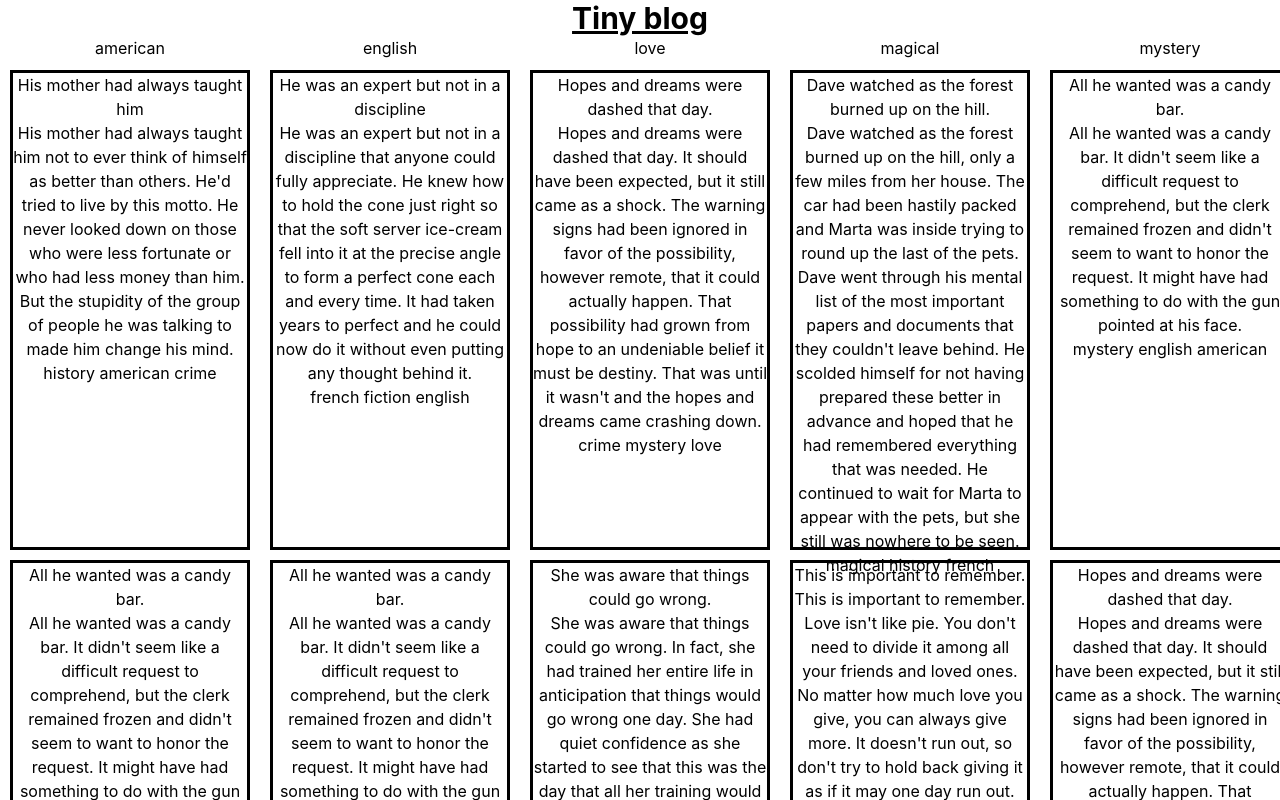
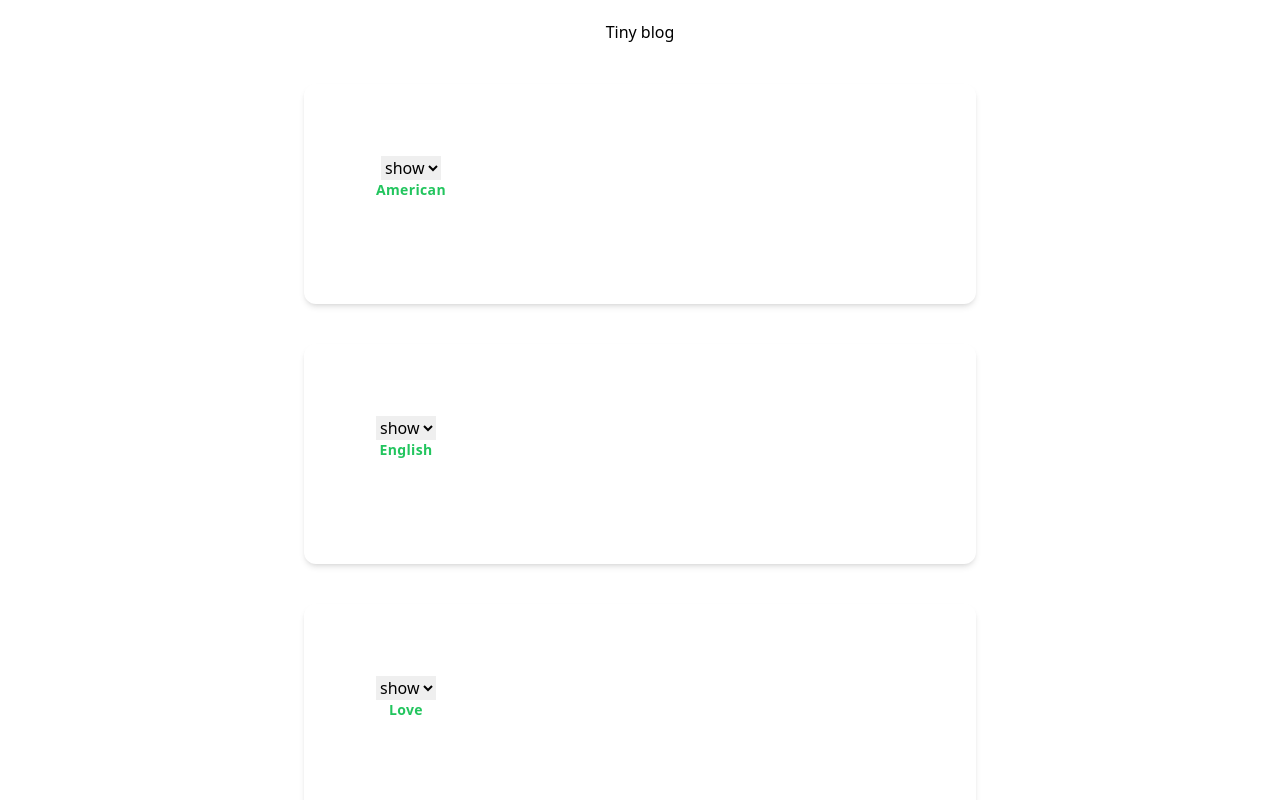
Before and after one commit to Farhana-Ahmed/PGP-tinyblog, a React (Create React App) app in the folder tinyblog/: page / in a window 1280 px wide. Shown: the top 800 px of the page. Built offline with nearby package versions, Linux system fonts and the light colour scheme.

Commit message:
tailwind css learning stage

```diff
--- a/tinyblog/src/App.css
+++ b/tinyblog/src/App.css
@@ -1,5 +1,7 @@
 .App {
   text-align: center;
+  /* background-image: url('https://images.squarespace-cdn.com/content/v1/5e851d0edecd980ff18aa3e5/a471cb78-d5e2-44b5-be7d-c5c1501737af/Go+Tiny+Blog+Logo?format=1500w'); */
+  margin-top: 20px;
 }
 
 .App-logo {
@@ -13,20 +15,6 @@
   }
 }
 
-.App-header {
-  background-color: #282c34;
-  min-height: 100vh;
-  display: flex;
-  flex-direction: column;
-  align-items: center;
-  justify-content: center;
-  font-size: calc(10px + 2vmin);
-  color: white;
-}
-
-.App-link {
-  color: #61dafb;
-}
 
 @keyframes App-logo-spin {
   from {
--- a/tinyblog/src/App.tsx
+++ b/tinyblog/src/App.tsx
@@ -1,12 +1,12 @@
 import "./App.css";
 import Home from "./components/Home";
-
+import './index.css';
 function App() {
   return (
     <div className="App">
-      <h1 className="text-3xl font-bold underline">
-      Tiny blog
-    </h1>
+        <h1 className="App-header">
+        Tiny blog
+      </h1>
       <Home />
     </div>
   );
--- a/tinyblog/src/components/Home.tsx
+++ b/tinyblog/src/components/Home.tsx
@@ -5,7 +5,7 @@ import PostsList from "./PostsList";
 
 const Home = () => {
   const [posts, setPosts] = useState<IPost[]>([]);
-  let tags: string[] = ["american", "english", "love", "magical", "mystery"];
+  let tags: string[] = ["American", "English", "Love", "Magical", "Mystery"];
   useEffect(() => {
     const getData = () => {
       const data = db;
@@ -14,7 +14,8 @@ const Home = () => {
     getData();
   }, []);
   return (
-    <div style={{ display: "flex" }}>
+    //style:display flex
+    <div >
       {/* <h1>Tiny Blog</h1> */}
       {tags.map((tag, index) => (
         <PostsList posts={posts} tag={tag} key={index} />
--- a/tinyblog/src/components/Post.tsx
+++ b/tinyblog/src/components/Post.tsx
@@ -6,22 +6,32 @@ import { IPost } from "../model";
 
 const Post = ({ title, tags, body }: IPost) => {
   return (
-    <div>
-      <Card
-        style={{
-          width: "15rem",
-          margin: "10px",
-          height: "30rem",
-          border: "solid",
-        }}
-      >
-        <Card.Body>
-          <Card.Title style={{ textAlign: "center" }}>{title}</Card.Title>
-          <Card.Text>{body}</Card.Text>
-          <Card.Footer>{tags.join('  ')}</Card.Footer>
-        </Card.Body>
-      </Card>
+    // <div>
+    //   <Card
+    //     style={{
+    //       width: "15rem",
+    //       margin: "10px",
+    //       height: "30rem",
+    //       border: "solid",
+    //     }}
+    //   >
+    //     <Card.Body>
+    //       <Card.Title style={{ textAlign: "center" }}>{title}</Card.Title>
+    //       <Card.Text>{body}</Card.Text>
+    //       <Card.Footer>{tags.join('  ')}</Card.Footer>
+    //     </Card.Body>
+    //   </Card>
+    // </div>
+    <div className="max-w-md mx-auto bg-white rounded-xl shadow-md overflow-hidden md:max-w-2xl m-10">
+  <div className="md:flex border-1 pb-10">
+    <div className="p-8 ">
+      <div className=" tracking-wide text-sm text-indigo-500 font-semibold ">{title}</div>
+      <p className="mt-2 text-slate-500">{body}</p>
+      <a href="https://images.squarespace-cdn.com/content/v1/5e851d0edecd980ff18aa3e5/a471cb78-d5e2-44b5-be7d-c5c1501737af/Go+Tiny+Blog+Logo?format=1500w" className="block mt-1 text-lg leading-tight font-medium text-black hover:underline">{tags.join('  ')}</a>
+
     </div>
+  </div>
+</div>
   );
 };
 
--- a/tinyblog/src/components/PostsList.tsx
+++ b/tinyblog/src/components/PostsList.tsx
@@ -1,4 +1,4 @@
-import React from "react";
+import React, { useState } from "react";
 import { IPost } from "../model";
 import Post from "./Post";
 export interface Props {
@@ -7,23 +7,43 @@ export interface Props {
 }
 
 const PostsList = ({ posts, tag }: Props) => {
+  const [visible, setVisible] = useState<Boolean>(false);
   const filteredPosts = posts.filter((post) =>
     post.tags?.includes(tag.toLowerCase())
   );
+  const handleChange = (e: React.ChangeEvent<HTMLSelectElement>) => {
+    if (e.target.value === "show") {
+      setVisible(prev => !prev);
+    } else {
+      setVisible(false);
+    }
+  };
+  return (
+    <div className="max-w-md mx-auto bg-blue rounded-xl shadow-md overflow-hidden md:max-w-2xl m-10">
+      <div className="md:flex">
+        <div className="p-8 pb-16 m-10">
+          <select onChange={handleChange} >
+            <option value="show">show</option>
+            <option value="hide">hide</option>
+          </select>
+          <div className=" tracking-wide text-sm text-green-500 font-semibold">
+            {tag}
 
-  return (
-    <div>
-      <section>
-        <h1>{tag}</h1>
-        {filteredPosts.map((post, index) => (
+          {visible ? (
+            filteredPosts.map((post, index) => (
               <Post
                 title={post.title}
                 body={post.body}
                 tags={post.tags}
                 key={index}
               />
-        ))}
-      </section>
+            ))
+          ) : (
+            <></>
+          )}
+          </div>
+        </div>
+      </div>
     </div>
   );
 };
--- a/tinyblog/src/index.css
+++ b/tinyblog/src/index.css
@@ -1,16 +1,3 @@
 @tailwind base;
 @tailwind components;
 @tailwind utilities;
-body {
-  margin: 0;
-  font-family: -apple-system, BlinkMacSystemFont, 'Segoe UI', 'Roboto', 'Oxygen',
-    'Ubuntu', 'Cantarell', 'Fira Sans', 'Droid Sans', 'Helvetica Neue',
-    sans-serif;
-  -webkit-font-smoothing: antialiased;
-  -moz-osx-font-smoothing: grayscale;
-}
-
-code {
-  font-family: source-code-pro, Menlo, Monaco, Consolas, 'Courier New',
-    monospace;
-}
```
Lines whose indentation alone changed are shown as unchanged.
